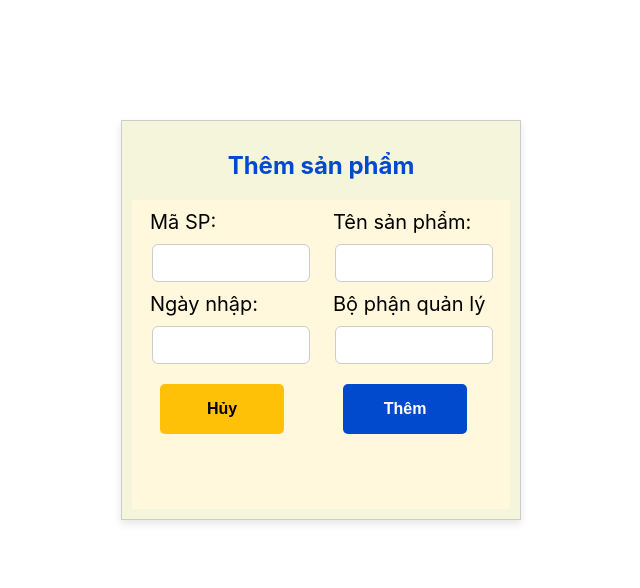
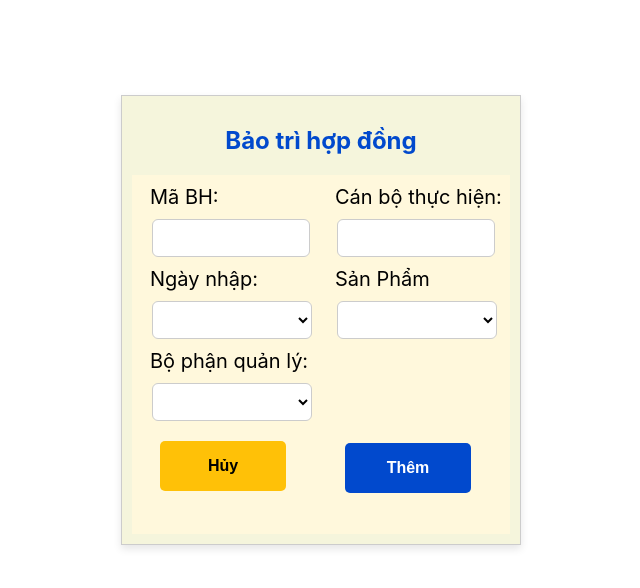
Before and after one commit to HaIThong/WebMcustomerinfo, a React (Create React App) app: page / in a window 1280 px wide. Shown: the top 588 px of the page, without its empty margins (319-959 px from the left). Built offline with nearby package versions, Linux system fonts and the light colour scheme.

Commit message:
Thêm mã mới

```diff
--- a/src/App.js
+++ b/src/App.js
@@ -1,11 +1,11 @@
 
-import SanPhamIF from "./components/SanPhamIF"
-
+import HDBaoTRiIF from "./components/HDBaoTriIF"
+import HopDongIF from "./components/HopDongIF"
 
 function App() {
   return (
     <div className="App">
-      <SanPhamIF i4SP="Thêm sản phẩm"/>
+      <HDBaoTRiIF i4BT="Bảo trì hợp đồng"/>
     </div>
   )
 }
--- a/src/components/HDBaoTriIF.js
+++ b/src/components/HDBaoTriIF.js
@@ -2,7 +2,8 @@ import React from "react";
 import Input from "./input/input";
 import Text from "./input/text";
 import Button from "./input/button";
-const HDBaoTriIF = (props) => {
+import Select1 from "./input/Select1";
+const HDBaoTRiIF = (props) => {
   return (
     <div style={{
       position: 'fixed',
@@ -10,7 +11,7 @@ const HDBaoTriIF = (props) => {
       left: '50%',
       transform: 'translate(-50%, -50%)',
       width: '90vw',
-      height: '400px',
+      height: '450px',
       maxWidth: '400px',
       backgroundColor: '#f5f5dc',
       border: '1px solid #ccc',
@@ -29,7 +30,7 @@ const HDBaoTriIF = (props) => {
         alignItems: 'center',
         color: '#0149CD',
       }}>
-        <h2>{props.i4SP}</h2>
+        <h2>{props.i4BT}</h2>
       </div>
 
       <div style={{
@@ -43,26 +44,30 @@ const HDBaoTriIF = (props) => {
         boxSizing: 'border-box',
       }}>
         <div>
-        <Text text="Mã SP:"/>
+        <Text text="Mã BH:"/>
         <Input/>
         <Text text="Ngày nhập:"/>
-        <Input/>
+        <Select1/>
+        <Text text="Bộ phận quản lý:"/>
+        <Select1/>
         <Button colorScheme="warning">
         Hủy
       </Button>
         </div>
         <div>
-        <Text text="Tên sản phẩm:"/>
+        <Text text="Cán bộ thực hiện:"/>
         <Input/>
-        <Text text="Bộ phận quản lý"/>
-        <Input/>
+        <Text text="Sản Phẩm"/>
+        <Select1/>
+        <div className="sds" style={{marginTop:"84px"}}>
         <Button colorScheme="primary">
           Thêm
         </Button>
+        </div>
         </div>
       </div>
     </div>
   );
 }
 
-export default HDBaoTriIF;
+export default HDBaoTRiIF;
--- a/src/components/HopDongIF.js
+++ b/src/components/HopDongIF.js
@@ -0,0 +1,77 @@
+import React from "react";
+import Input from "./input/input";
+import Text from "./input/text";
+import Button from "./input/button";
+import Select1 from "./input/Select1";
+const HopDongIF = (props) => {
+  return (
+    <div style={{
+      position: 'fixed',
+      top: '40%',
+      left: '50%',
+      transform: 'translate(-50%, -50%)',
+      width: '90vw',
+      height: '500px',
+      maxWidth: '400px',
+      backgroundColor: '#f5f5dc',
+      border: '1px solid #ccc',
+      padding: '10px',
+      boxShadow: '0 4px 8px rgba(0, 0, 0, 0.1)',
+      zIndex: 1000,
+      boxSizing: 'border-box',
+      display: 'flex',
+      flexDirection: 'column',
+      justifyContent: 'center',
+      alignItems: 'center',
+    }}>
+      <div style={{
+        display: 'flex',
+        justifyContent: 'center',
+        alignItems: 'center',
+        color: '#0149CD',
+      }}>
+        <h2>{props.i4HD}</h2>
+      </div>
+
+      <div style={{
+        width: '100%',
+        height: '550px',
+        backgroundColor: '#fff8dc',
+        display: 'grid',
+        gridTemplateColumns: '1fr 1fr',
+        gap: '5px',
+        padding: '10px',
+        boxSizing: 'border-box',
+      }}>
+        <div>
+        <Text text="Mã BH:"/>
+        <Input/>
+        <Text text="Ngày nhập:"/>
+        <Select1/>
+        <Text text="Loại hợp đồng:"/>
+        <Select1/>
+        <Text text="Bộ phận quản lý:"/>
+        <Select1/>
+        <Button colorScheme="warning">
+        Hủy
+      </Button>
+        </div>
+        <div>
+        <Text text="Tên đơn vị:"/>
+        <Input/>
+        <Text text="Sản Phẩm"/>
+        <Select1/>
+        <Text text="GT Hợp đồng"/>
+        <Input/>
+        <Text text="Cán bộ ghi nhận"/>
+        <Input/>
+        <Button colorScheme="primary">
+          Thêm
+        </Button>
+        </div>
+      </div>
+    </div>
+  );
+}
+
+export default HopDongIF;
--- /dev/null
+++ b/src/components/input/Select1.js
@@ -0,0 +1,13 @@
+const Select1 = () => {
+    return(
+        <select style={{ height:'38px', backgroundColor: '#fff',
+         padding: '8px', border: '1px solid #ccc',margin:'10px',
+         width:'160px',borderRadius:"6px"}}>
+            <option value="">
+
+            </option>
+            </select>
+    )
+
+}
+export default Select1;
```
